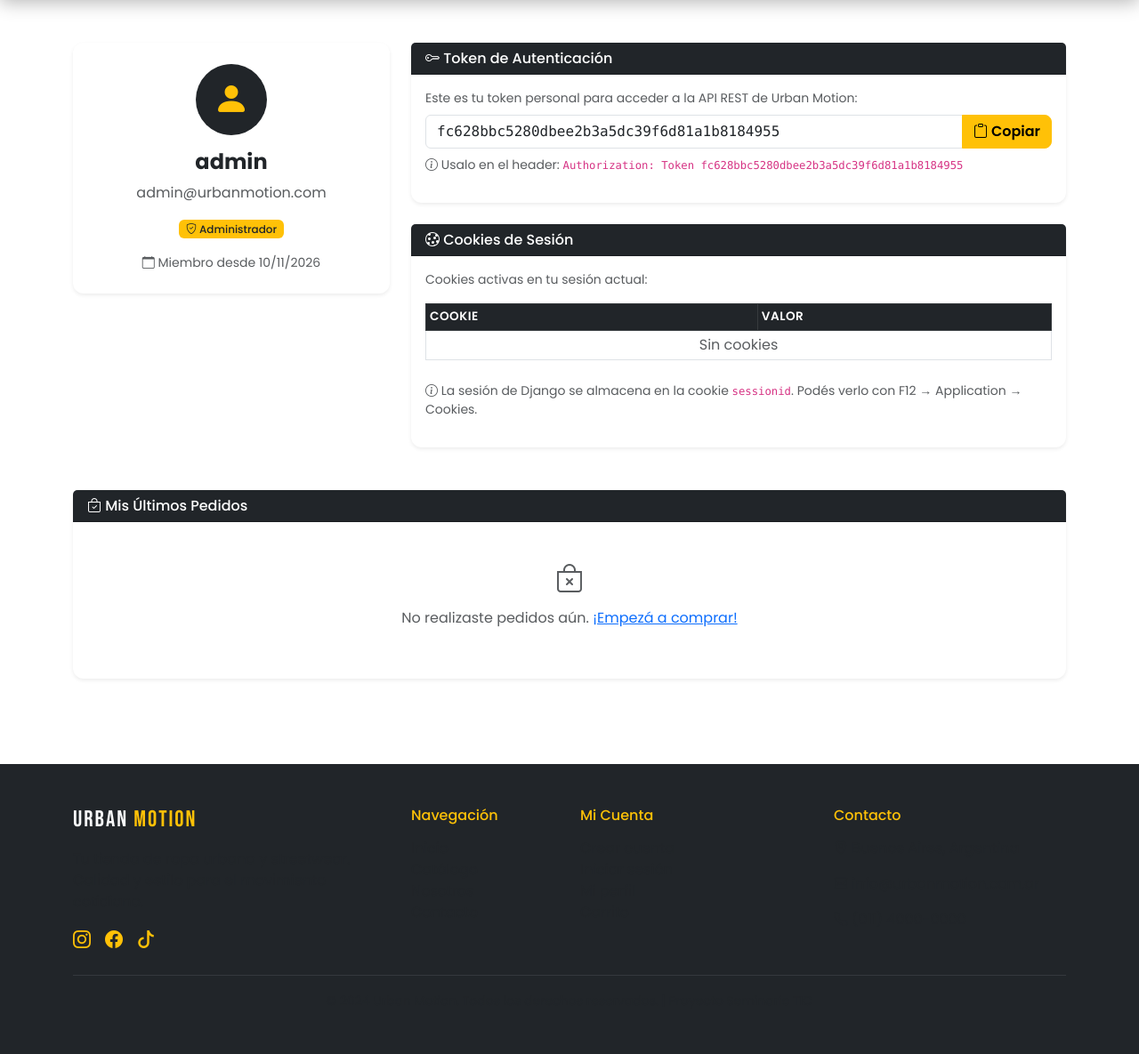
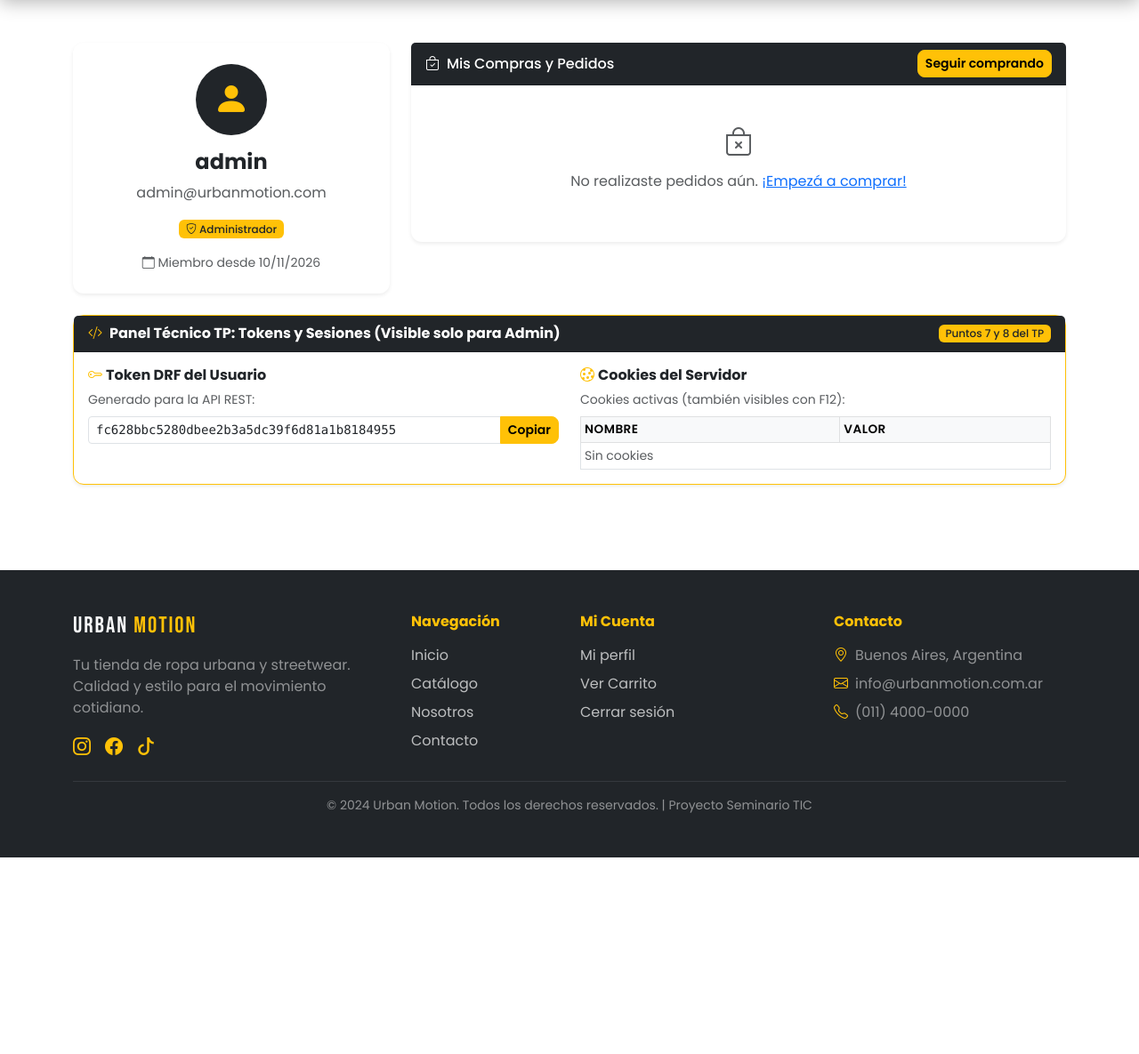
Before and after one commit to fLeNNi/urban-motion, a Django app: page /perfil/ in a window 1280 px wide. Shown: the part 88-1273 px from the top of the page at 89% size. After the commit the page ends 1052 px from the top, so only its background shows below. Run offline with Django 5.2, Linux system fonts and the light colour scheme; a user stored in the database is signed in; data comes from the database, SQL or seed files in the repository.

Commit message:
Ajustes de privacidad cliente: ocultar tokens y API para clientes, rediseño de footer visible

```diff
--- a/static/css/estilos.css
+++ b/static/css/estilos.css
@@ -158,9 +158,16 @@ body {
 /* ============================================================
    FOOTER
    ============================================================ */
-footer a:hover {
+.footer-link {
+    color: rgba(255, 255, 255, 0.7) !important;
+    text-decoration: none;
+    transition: color 0.2s ease, transform 0.2s ease;
+    display: inline-block;
+}
+
+.footer-link:hover {
     color: #ffc107 !important;
-    transition: color 0.3s;
+    transform: translateX(4px);
 }
 
 /* ============================================================
--- a/templates/base.html
+++ b/templates/base.html
@@ -45,10 +45,10 @@
                 <li class="nav-item">
                     <a class="nav-link" href="{% url 'contacto' %}"><i class="bi bi-envelope"></i> Contacto</a>
                 </li>
+                {% if user.is_staff %}
                 <li class="nav-item">
                     <a class="nav-link" href="{% url 'productos_api_externa' %}"><i class="bi bi-cloud-arrow-down"></i> API Externa</a>
                 </li>
-                {% if user.is_staff %}
                 <li class="nav-item dropdown">
                     <a class="nav-link dropdown-toggle" href="#" data-bs-toggle="dropdown">
                         <i class="bi bi-gear"></i> Admin
@@ -135,43 +135,48 @@
 <footer class="bg-dark text-light py-5 mt-5">
     <div class="container">
         <div class="row g-4">
-            <div class="col-lg-4">
+            <div class="col-lg-4 col-md-6">
                 <h5 class="logo-text mb-3">URBAN <span class="text-warning">MOTION</span></h5>
-                <p class="text-muted">Tu tienda de ropa urbana y streetwear. Calidad y estilo para el movimiento cotidiano.</p>
+                <p class="text-white-50">Tu tienda de ropa urbana y streetwear. Calidad y estilo para el movimiento cotidiano.</p>
                 <div class="d-flex gap-3 mt-3">
                     <a href="#" class="text-warning fs-5"><i class="bi bi-instagram"></i></a>
                     <a href="#" class="text-warning fs-5"><i class="bi bi-facebook"></i></a>
                     <a href="#" class="text-warning fs-5"><i class="bi bi-tiktok"></i></a>
                 </div>
             </div>
-            <div class="col-lg-2">
-                <h6 class="text-warning mb-3">Navegación</h6>
-                <ul class="list-unstyled text-muted">
-                    <li><a href="{% url 'inicio' %}" class="text-muted text-decoration-none">Inicio</a></li>
-                    <li><a href="{% url 'catalogo' %}" class="text-muted text-decoration-none">Catálogo</a></li>
-                    <li><a href="{% url 'nosotros' %}" class="text-muted text-decoration-none">Nosotros</a></li>
-                    <li><a href="{% url 'contacto' %}" class="text-muted text-decoration-none">Contacto</a></li>
+            <div class="col-lg-2 col-md-6 col-6">
+                <h6 class="text-warning mb-3 fw-bold">Navegación</h6>
+                <ul class="list-unstyled d-flex flex-column gap-2 mb-0">
+                    <li><a href="{% url 'inicio' %}" class="footer-link">Inicio</a></li>
+                    <li><a href="{% url 'catalogo' %}" class="footer-link">Catálogo</a></li>
+                    <li><a href="{% url 'nosotros' %}" class="footer-link">Nosotros</a></li>
+                    <li><a href="{% url 'contacto' %}" class="footer-link">Contacto</a></li>
                 </ul>
             </div>
-            <div class="col-lg-3">
-                <h6 class="text-warning mb-3">Mi Cuenta</h6>
-                <ul class="list-unstyled text-muted">
-                    <li><a href="{% url 'registrarse' %}" class="text-muted text-decoration-none">Crear cuenta</a></li>
-                    <li><a href="{% url 'loguearse' %}" class="text-muted text-decoration-none">Iniciar sesión</a></li>
-                    <li><a href="{% url 'mi_perfil' %}" class="text-muted text-decoration-none">Mi perfil</a></li>
-                    <li><a href="{% url 'ver_carrito' %}" class="text-muted text-decoration-none">Carrito</a></li>
+            <div class="col-lg-3 col-md-6 col-6">
+                <h6 class="text-warning mb-3 fw-bold">Mi Cuenta</h6>
+                <ul class="list-unstyled d-flex flex-column gap-2 mb-0">
+                    {% if user.is_authenticated %}
+                    <li><a href="{% url 'mi_perfil' %}" class="footer-link">Mi perfil</a></li>
+                    <li><a href="{% url 'ver_carrito' %}" class="footer-link">Ver Carrito</a></li>
+                    <li><a href="{% url 'desloguearse' %}" class="footer-link text-danger">Cerrar sesión</a></li>
+                    {% else %}
+                    <li><a href="{% url 'loguearse' %}" class="footer-link">Iniciar sesión</a></li>
+                    <li><a href="{% url 'registrarse' %}" class="footer-link">Crear cuenta</a></li>
+                    <li><a href="{% url 'ver_carrito' %}" class="footer-link">Ver Carrito</a></li>
+                    {% endif %}
                 </ul>
             </div>
-            <div class="col-lg-3">
-                <h6 class="text-warning mb-3">Contacto</h6>
-                <p class="text-muted"><i class="bi bi-geo-alt"></i> Buenos Aires, Argentina</p>
-                <p class="text-muted"><i class="bi bi-envelope"></i> info@urbanmotion.com.ar</p>
-                <p class="text-muted"><i class="bi bi-telephone"></i> (011) 4000-0000</p>
+            <div class="col-lg-3 col-md-6">
+                <h6 class="text-warning mb-3 fw-bold">Contacto</h6>
+                <p class="text-white-50 mb-2"><i class="bi bi-geo-alt text-warning me-2"></i>Buenos Aires, Argentina</p>
+                <p class="text-white-50 mb-2"><i class="bi bi-envelope text-warning me-2"></i>info@urbanmotion.com.ar</p>
+                <p class="text-white-50 mb-0"><i class="bi bi-telephone text-warning me-2"></i>(011) 4000-0000</p>
             </div>
         </div>
-        <hr class="border-secondary mt-4">
-        <div class="text-center text-muted">
-            <small>&copy; 2024 Urban Motion. Todos los derechos reservados. | Proyecto Seminario TIC</small>
+        <hr class="border-secondary mt-4 mb-3">
+        <div class="text-center text-white-50 small">
+            &copy; 2024 Urban Motion. Todos los derechos reservados. | Proyecto Seminario TIC
         </div>
     </div>
 </footer>
--- a/templates/mi_perfil.html
+++ b/templates/mi_perfil.html
@@ -16,11 +16,11 @@
                         <i class="bi bi-person-fill text-warning" style="font-size:2.5rem;"></i>
                     </div>
                     <h4 class="fw-bold">{{ user.username }}</h4>
-                    <p class="text-muted">{{ user.email|default:"Sin email" }}</p>
+                    <p class="text-muted">{{ user.email|default:"Sin email registrado" }}</p>
                     {% if user.is_staff %}
                     <span class="badge bg-warning text-dark"><i class="bi bi-shield-check"></i> Administrador</span>
                     {% else %}
-                    <span class="badge bg-secondary">Usuario registrado</span>
+                    <span class="badge bg-secondary">Cliente Urban Motion</span>
                     {% endif %}
                     <div class="mt-3 text-muted small">
                         <i class="bi bi-calendar"></i> Miembro desde {{ user.date_joined|date:"d/m/Y" }}
@@ -29,76 +29,24 @@
             </div>
         </div>
 
-        <!-- TOKEN Y SESIÓN -->
-        <div class="col-lg-8">
-            <div class="card border-0 shadow-sm mb-4">
-                <div class="card-header bg-dark text-white">
-                    <h6 class="mb-0"><i class="bi bi-key"></i> Token de Autenticación</h6>
-                </div>
-                <div class="card-body">
-                    <p class="text-muted small mb-2">Este es tu token personal para acceder a la API REST de Urban Motion:</p>
-                    <div class="input-group">
-                        <input type="text" class="form-control font-monospace" id="tokenInput" value="{{ token.key }}" readonly>
-                        <button class="btn btn-warning" onclick="copiarToken()">
-                            <i class="bi bi-clipboard"></i> Copiar
-                        </button>
-                    </div>
-                    <p class="text-muted small mt-2">
-                        <i class="bi bi-info-circle"></i> Usalo en el header:
-                        <code>Authorization: Token {{ token.key }}</code>
-                    </p>
-                </div>
-            </div>
-
-            <!-- COOKIES DE SESIÓN -->
-            <div class="card border-0 shadow-sm mb-4">
-                <div class="card-header bg-dark text-white">
-                    <h6 class="mb-0"><i class="bi bi-cookie"></i> Cookies de Sesión</h6>
-                </div>
-                <div class="card-body">
-                    <p class="text-muted small mb-3">Cookies activas en tu sesión actual:</p>
-                    <div class="table-responsive">
-                        <table class="table table-sm table-bordered">
-                            <thead class="table-dark">
-                                <tr><th>Cookie</th><th>Valor</th></tr>
-                            </thead>
-                            <tbody>
-                                {% for key, val in cookies_data.items %}
-                                <tr>
-                                    <td><code>{{ key }}</code></td>
-                                    <td class="text-break font-monospace small">{{ val|truncatechars:50 }}</td>
-                                </tr>
-                                {% empty %}
-                                <tr><td colspan="2" class="text-muted text-center">Sin cookies</td></tr>
-                                {% endfor %}
-                            </tbody>
-                        </table>
-                    </div>
-                    <p class="text-muted small mt-2">
-                        <i class="bi bi-info-circle"></i> La sesión de Django se almacena en la cookie <code>sessionid</code>.
-                        Podés verlo con F12 → Application → Cookies.
-                    </p>
-                </div>
-            </div>
-        </div>
-
         <!-- MIS PEDIDOS -->
-        <div class="col-12">
+        <div class="{% if user.is_staff %}col-lg-8{% else %}col-lg-8{% endif %}">
             <div class="card border-0 shadow-sm">
                 <div class="card-header bg-dark text-white d-flex justify-content-between align-items-center">
-                    <h6 class="mb-0"><i class="bi bi-bag-check"></i> Mis Últimos Pedidos</h6>
+                    <h6 class="mb-0"><i class="bi bi-bag-check me-2"></i>Mis Compras y Pedidos</h6>
+                    <a href="{% url 'catalogo' %}" class="btn btn-warning btn-sm">Seguir comprando</a>
                 </div>
                 <div class="card-body">
                     {% if mis_pedidos %}
                     <div class="table-responsive">
-                        <table class="table table-hover">
+                        <table class="table table-hover mb-0 align-middle">
                             <thead class="table-dark">
                                 <tr>
-                                    <th>#</th>
+                                    <th>Pedido</th>
                                     <th>Fecha</th>
                                     <th>Estado</th>
                                     <th>Total</th>
-                                    <th>Dirección</th>
+                                    <th>Dirección de envío</th>
                                 </tr>
                             </thead>
                             <tbody>
@@ -111,8 +59,8 @@
                                             {{ pedido.get_estado_display }}
                                         </span>
                                     </td>
-                                    <td><strong>${{ pedido.total }}</strong></td>
-                                    <td>{{ pedido.direccion_envio|default:"-"|truncatechars:30 }}</td>
+                                    <td class="fw-bold text-success">${{ pedido.total }}</td>
+                                    <td class="text-muted small">{{ pedido.direccion_envio|default:"A coordinar"|truncatechars:35 }}</td>
                                 </tr>
                                 {% endfor %}
                             </tbody>
@@ -128,6 +76,48 @@
             </div>
         </div>
 
+        {% if user.is_staff %}
+        <!-- PANEL TÉCNICO DOCENTE (SOLO ADMIN / DOCENTE DEL TP) -->
+        <div class="col-12 mt-4">
+            <div class="card border-warning shadow-sm">
+                <div class="card-header bg-dark text-white d-flex justify-content-between align-items-center">
+                    <span class="fw-bold"><i class="bi bi-code-slash text-warning me-2"></i>Panel Técnico TP: Tokens y Sesiones (Visible solo para Admin)</span>
+                    <span class="badge bg-warning text-dark">Puntos 7 y 8 del TP</span>
+                </div>
+                <div class="card-body">
+                    <div class="row g-4">
+                        <div class="col-md-6">
+                            <h6 class="fw-bold"><i class="bi bi-key text-warning me-1"></i>Token DRF del Usuario</h6>
+                            <p class="text-muted small mb-2">Generado para la API REST:</p>
+                            <div class="input-group">
+                                <input type="text" class="form-control font-monospace form-control-sm" id="tokenInput" value="{{ token.key }}" readonly>
+                                <button class="btn btn-warning btn-sm" onclick="copiarToken()">Copiar</button>
+                            </div>
+                        </div>
+                        <div class="col-md-6">
+                            <h6 class="fw-bold"><i class="bi bi-cookie text-warning me-1"></i>Cookies del Servidor</h6>
+                            <p class="text-muted small mb-2">Cookies activas (también visibles con F12):</p>
+                            <div class="table-responsive" style="max-height: 120px; overflow-y: auto;">
+                                <table class="table table-sm table-bordered small mb-0">
+                                    <thead class="table-light"><tr><th>Nombre</th><th>Valor</th></tr></thead>
+                                    <tbody>
+                                        {% for key, val in cookies_data.items %}
+                                        <tr><td><code>{{ key }}</code></td><td class="font-monospace">{{ val|truncatechars:35 }}</td></tr>
+                                        {% empty %}
+                                        <tr><td colspan="2" class="text-muted">Sin cookies</td></tr>
+                                        {% endfor %}
+                                    </tbody>
+                                </table>
+                            </div>
+                        </div>
+                    </div>
+                </div>
+            </div>
+        </div>
+        {% endif %}
+
+    </div>
+
     </div>
 </div>
 
```
Also changed, not shown: templates/inicio.html (+9 -6 lines).
